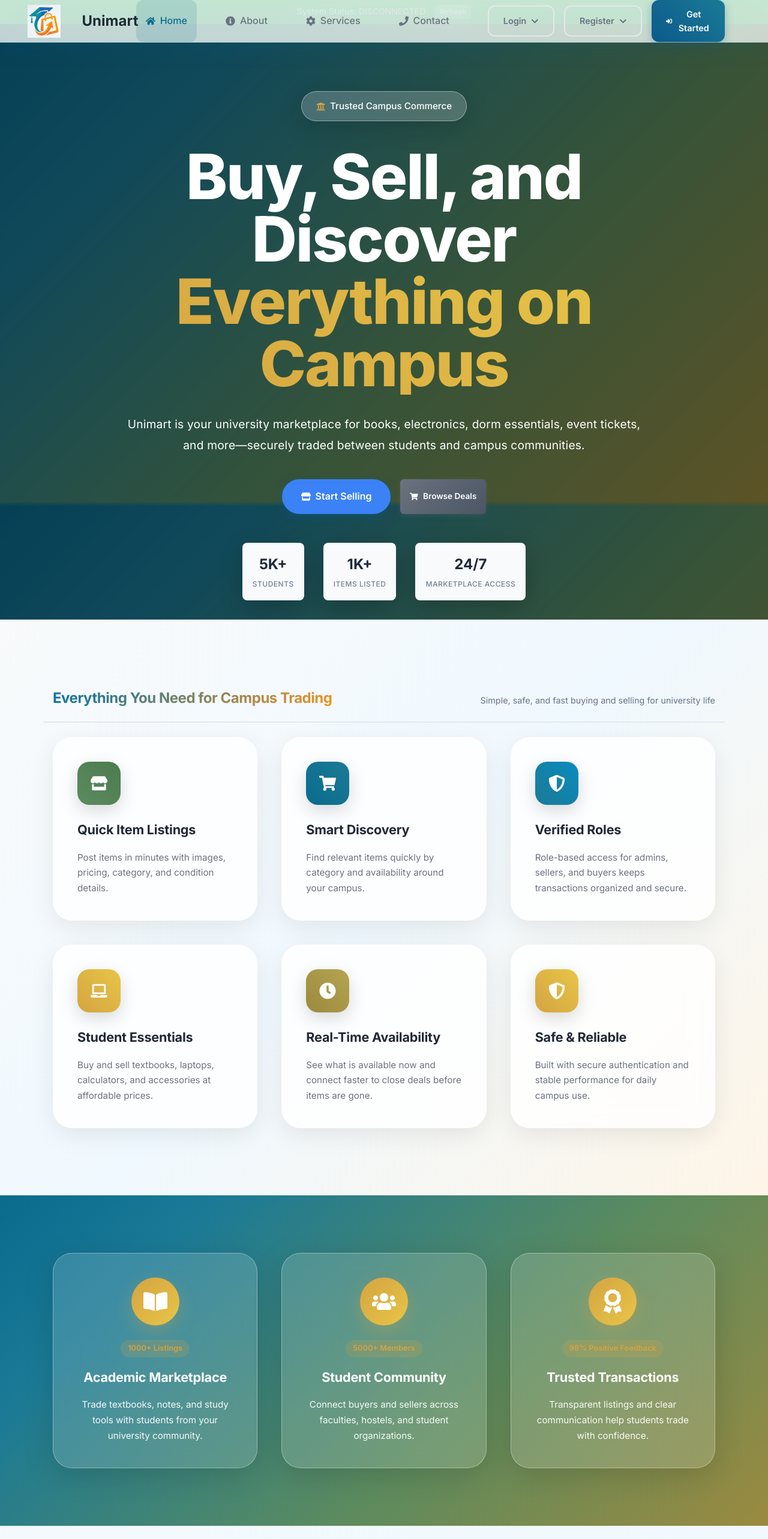
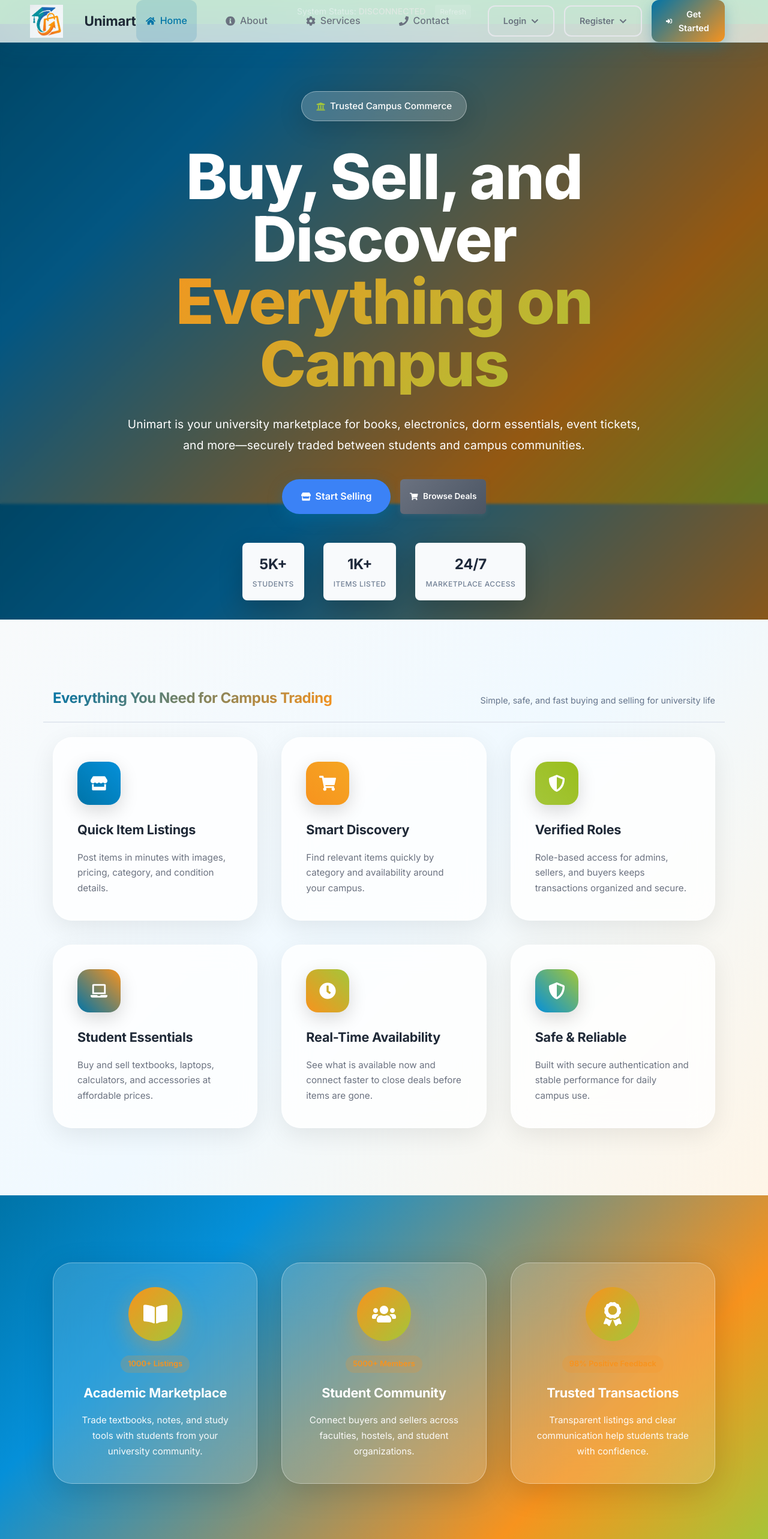
Before and after one commit to IT23818798/UniMart, a React (Vite) app in the folder frontend/: page / in a window 1280 px wide. Shown: the top 2566 px of the page at 60% size. Built offline with nearby package versions, Linux system fonts and the light colour scheme; no server answers; the HTML template or start-up script is replaced by a standard one.

Commit message:
updated home,admin dashboard

```diff
--- a/frontend/src/components/HomePage.css
+++ b/frontend/src/components/HomePage.css
@@ -95,7 +95,7 @@
 
 .logo-sub {
   font-size: 0.75rem;
-  color: #D4A442;
+  color: #0074A8;
   font-weight: 500;
   text-transform: uppercase;
   letter-spacing: 0.05em;
@@ -124,13 +124,13 @@
 }
 
 .nav-link:hover {
-  color: #0A6B8E;
-  background: rgba(10, 107, 142, 0.1);
+  color: #0074A8;
+  background: rgba(0, 116, 168, 0.1);
 }
 
 .nav-link.active {
-  color: #0A6B8E;
-  background: rgba(10, 107, 142, 0.15);
+  color: #0074A8;
+  background: rgba(0, 116, 168, 0.15);
 }
 
 .nav-icon {
@@ -166,20 +166,20 @@
 }
 
 .nav-btn-secondary:hover {
-  color: #0A6B8E;
-  border-color: #0A6B8E;
-  background: rgba(10, 107, 142, 0.05);
+  color: #0074A8;
+  border-color: #0074A8;
+  background: rgba(0, 116, 168, 0.08);
 }
 
 .nav-btn-primary {
-  background: linear-gradient(45deg, #0B5A8B, #1B7A96);
-  color: white;
-  box-shadow: 0 4px 15px rgba(11, 90, 139, 0.3);
+  background: linear-gradient(135deg, #0074A8, #F7931E);
+  color: white;
+  box-shadow: 0 8px 25px rgba(0, 116, 168, 0.3);
 }
 
 .nav-btn-primary:hover {
   transform: translateY(-2px);
-  box-shadow: 0 6px 20px rgba(11, 90, 139, 0.4);
+  box-shadow: 0 12px 40px rgba(0, 116, 168, 0.4);
 }
 
 .btn-icon {
@@ -200,8 +200,8 @@
 }
 
 .nav-toggle:hover {
-  color: #0A6B8E;
-  background: rgba(10, 107, 142, 0.1);
+  color: #0074A8;
+  background: rgba(0, 116, 168, 0.08);
 }
 
 /* Mobile Menu */
@@ -241,8 +241,8 @@
 }
 
 .nav-mobile-link:hover {
-  color: #0A6B8E;
-  background: rgba(10, 107, 142, 0.1);
+  color: #0074A8;
+  background: rgba(0, 116, 168, 0.08);
 }
 
 .nav-mobile-auth {
@@ -267,7 +267,7 @@
   display: flex;
   align-items: center;
   justify-content: center;
-  background: linear-gradient(135deg, #0A6B8E 0%, #1B7A96 20%, #5B8B5F 60%, #9B8A3F 100%);
+  background: linear-gradient(135deg, #0074A8 0%, #0590D9 25%, #F7931E 75%, #A4C639 100%);
   background-attachment: fixed;
   overflow: hidden;
   width: 100%;
@@ -316,7 +316,7 @@
 }
 
 .hero-badge-icon {
-  color: #D4A442;
+  color: #A4C639;
 }
 
 .hero-title {
@@ -330,7 +330,7 @@
 
 .hero-title-accent {
   display: block;
-  background: linear-gradient(45deg, #D4A442, #E8C547);
+  background: linear-gradient(135deg, #F7931E, #A4C639);
   -webkit-background-clip: text;
   -webkit-text-fill-color: transparent;
   background-clip: text;
@@ -369,14 +369,14 @@
 }
 
 .btn-primary {
-  background: linear-gradient(45deg, #0B5A8B, #1B7A96);
-  color: white;
-  box-shadow: 0 4px 15px rgba(11, 90, 139, 0.4);
+  background: linear-gradient(135deg, #0074A8, #F7931E);
+  color: white;
+  box-shadow: 0 8px 25px rgba(0, 116, 168, 0.4);
 }
 
 .btn-primary:hover {
   transform: translateY(-2px);
-  box-shadow: 0 8px 25px rgba(11, 90, 139, 0.6);
+  box-shadow: 0 12px 35px rgba(0, 116, 168, 0.5);
 }
 
 .btn-secondary {
@@ -414,9 +414,10 @@
 
 .stat-number {
   display: block;
-  font-size: 2rem;
-  font-weight: 700;
-  color: #D4A442;
+  font-size: 2.25rem;
+  font-weight: 800;
+  color: #F7931E;
+  letter-spacing: -0.01em;
 }
 
 .stat-label {
@@ -454,7 +455,7 @@
 /* Carousel Section */
 .carousel-section {
   padding: 6rem 1rem;
-  background: linear-gradient(180deg, #E3F3F8 0%, #F5F0E5 50%, #FFFFEF 100%);
+  background: linear-gradient(180deg, #f0f9ff 0%, #e0f2fe 50%, #ffffff 100%);
   width: 100%;
   margin: 0;
 }
@@ -556,12 +557,12 @@
   transition: all 0.3s ease;
 }
 
-.feature-emerald .feature-icon-wrapper { background: linear-gradient(45deg, #5B8B5F, #4B7B4F); }
-.feature-blue .feature-icon-wrapper { background: linear-gradient(45deg, #0A6B8E, #1B7A96); }
-.feature-cyan .feature-icon-wrapper { background: linear-gradient(45deg, #1B7A96, #0A8BBE); }
-.feature-orange .feature-icon-wrapper { background: linear-gradient(45deg, #D4A442, #E8C547); }
-.feature-purple .feature-icon-wrapper { background: linear-gradient(45deg, #9B8A3F, #B5A450); }
-.feature-green .feature-icon-wrapper { background: linear-gradient(45deg, #D4A442, #E8C547); }
+.feature-emerald .feature-icon-wrapper { background: linear-gradient(45deg, #0074A8, #0590D9); }
+.feature-blue .feature-icon-wrapper { background: linear-gradient(45deg, #F7931E, #F5A623); }
+.feature-cyan .feature-icon-wrapper { background: linear-gradient(45deg, #A4C639, #9ABE1D); }
+.feature-orange .feature-icon-wrapper { background: linear-gradient(45deg, #0074A8, #F7931E); }
+.feature-purple .feature-icon-wrapper { background: linear-gradient(45deg, #F7931E, #A4C639); }
+.feature-green .feature-icon-wrapper { background: linear-gradient(45deg, #0590D9, #A4C639); }
 
 .feature-title-modern {
   font-size: 1.35rem;
@@ -594,8 +595,8 @@
 
 /* Info Section */
 .info-section {
-  padding: 6rem 1rem;
-  background: linear-gradient(135deg, #0A6B8E 0%, #1B7A96 20%, #5B8B5F 60%, #9B8A3F 100%);
+  padding: 7rem 1rem;
+  background: linear-gradient(135deg, #0074A8 0%, #0590D9 25%, #F7931E 75%, #A4C639 100%);
   width: 100%;
   margin: 0;
 }
@@ -640,16 +641,17 @@
 }
 
 .info-icon-modern {
-  width: 80px;
-  height: 80px;
-  background: linear-gradient(135deg, #D4A442, #E8C547);
+  width: 90px;
+  height: 90px;
+  background: linear-gradient(135deg, #F7931E, #A4C639);
   border-radius: 50%;
   display: flex;
   align-items: center;
   justify-content: center;
   font-size: 2.5rem;
   color: white;
-  box-shadow: 0 10px 30px rgba(212, 164, 66, 0.3);
+  box-shadow: 0 12px 40px rgba(247, 147, 30, 0.4);
+  transition: all 0.3s ease;
 }
 
 .info-content-modern {
@@ -659,12 +661,12 @@
 .info-stats {
   display: inline-block;
   padding: 0.25rem 0.75rem;
-  background: rgba(212, 164, 66, 0.2);
+  background: rgba(247, 147, 30, 0.2);
   border-radius: 1rem;
   font-size: 0.8rem;
   font-weight: 600;
   margin-bottom: 1rem;
-  color: #D4A442;
+  color: #F7931E;
 }
 
 .info-title-modern {
@@ -683,7 +685,7 @@
 /* Status Section */
 .status-section {
   padding: 4rem 1rem;
-  background: linear-gradient(180deg, #F5F0E5 0%, #E3F3F8 100%);
+  background: linear-gradient(180deg, #f0f9ff 0%, #e6f7ff 100%);
   width: 100%;
   margin: 0;
 }
@@ -719,8 +721,8 @@
 }
 
 .status-dot.active {
-  background: #D4A442;
-  box-shadow: 0 0 10px rgba(212, 164, 66, 0.4);
+  background: #0074A8;
+  box-shadow: 0 0 10px rgba(0, 116, 168, 0.4);
 }
 
 .server-response {
@@ -875,16 +877,7 @@
 }
 
 .footer-logo-icon {
-  width: 60px;
-  height: 60px;
-  background: linear-gradient(135deg, #D4A442, #E8C547);
-  border-radius: 50%;
-  display: flex;
-  align-items: center;
-  justify-content: center;
-  font-size: 1.5rem;
-  color: white;
-  box-shadow: 0 10px 30px rgba(212, 164, 66, 0.3);
+  display: none;
 }
 
 .footer-logo-image {
@@ -944,11 +937,11 @@
 }
 
 .social-link:hover {
-  background: linear-gradient(135deg, #D4A442, #E8C547);
-  border-color: rgba(212, 164, 66, 0.5);
+  background: linear-gradient(135deg, #F7931E, #A4C639);
+  border-color: rgba(247, 147, 30, 0.5);
   color: white;
   transform: translateY(-2px);
-  box-shadow: 0 5px 15px rgba(212, 164, 66, 0.3);
+  box-shadow: 0 5px 15px rgba(0, 116, 168, 0.3);
 }
 
 /* Footer Headings */
@@ -967,7 +960,7 @@
   left: 0;
   width: 30px;
   height: 2px;
-  background: linear-gradient(90deg, #D4A442, #E8C547);
+  background: linear-gradient(90deg, #F7931E, #A4C639);
   border-radius: 1px;
 }
 
@@ -992,7 +985,7 @@
 }
 
 .footer-links a:hover {
-  color: #D4A442;
+  color: #F7931E;
   padding-left: 1rem;
 }
 
@@ -1004,7 +997,7 @@
   transform: translateY(-50%);
   width: 0;
   height: 2px;
-  background: linear-gradient(90deg, #D4A442, #E8C547);
+  background: linear-gradient(90deg, #F7931E, #A4C639);
   transition: width 0.3s ease;
 }
 
@@ -1026,7 +1019,7 @@
 }
 
 .contact-icon {
-  color: #D4A442;
+  color: #F7931E;
   font-size: 1.1rem;
   margin-top: 0.2rem;
   flex-shrink: 0;
@@ -1069,7 +1062,7 @@
   display: flex;
   align-items: center;
   gap: 0.5rem;
-  background: linear-gradient(135deg, #D4A442, #E8C547);
+  background: linear-gradient(135deg, #F7931E, #A4C639);
   color: white;
   border: none;
   padding: 0.8rem 1.5rem;
@@ -1078,13 +1071,13 @@
   font-weight: 500;
   cursor: pointer;
   transition: all 0.3s ease;
-  box-shadow: 0 5px 15px rgba(212, 164, 66, 0.3);
+  box-shadow: 0 5px 15px rgba(0, 116, 168, 0.3);
 }
 
 .back-to-top:hover {
-  background: linear-gradient(135deg, #E8C547, #D4A442);
+  background: linear-gradient(135deg, #A4C639, #F7931E);
   transform: translateY(-2px);
-  box-shadow: 0 8px 25px rgba(212, 164, 66, 0.4);
+  box-shadow: 0 8px 25px rgba(0, 116, 168, 0.4);
 }
 
 /* Footer Responsive */
@@ -1205,13 +1198,13 @@
 }
 
 .dropdown-item:hover {
-  background: rgba(10, 107, 142, 0.1);
-  color: #0A6B8E;
+  background: rgba(0, 116, 168, 0.1);
+  color: #0074A8;
 }
 
 .dropdown-icon {
   font-size: 1rem;
-  color: #0A6B8E;
+  color: #0074A8;
 }
 
 /* Mobile Dropdown */
@@ -1264,8 +1257,8 @@
 }
 
 .dropdown-item-mobile:hover {
-  background: rgba(212, 164, 66, 0.2);
-  color: #D4A442;
+  background: rgba(0, 116, 168, 0.2);
+  color: #F7931E;
 }
 
 /* Login Page Styles */
@@ -1394,7 +1387,7 @@
 
 .form-group input:focus {
   outline: none;
-  border-color: rgba(10, 107, 142, 0.5);
+  border-color: rgba(0, 116, 168, 0.5);
   background: rgba(255, 255, 255, 0.15);
 }
 
@@ -1463,8 +1456,8 @@
 }
 
 .checkbox-label input[type="checkbox"]:checked + .checkbox-custom {
-  background: #0A6B8E;
-  border-color: #0A6B8E;
+  background: #0074A8;
+  border-color: #0074A8;
 }
 
 .checkbox-label input[type="checkbox"]:checked + .checkbox-custom::after {
@@ -1485,7 +1478,7 @@
 }
 
 .forgot-password:hover {
-  color: #D4A442;
+  color: #F7931E;
 }
 
 .login-submit {
@@ -1518,7 +1511,7 @@
 }
 
 .login-image-section {
-  background: linear-gradient(135deg, rgba(212, 164, 66, 0.1), rgba(27, 122, 150, 0.1));
+  background: linear-gradient(135deg, rgba(0, 116, 168, 0.1), rgba(247, 147, 30, 0.1));
   display: flex;
   align-items: center;
   justify-content: center;
@@ -1560,7 +1553,7 @@
 
 .feature-icon {
   font-size: 1.5rem;
-  color: #D4A442;
+  color: #F7931E;
 }
 
 .feature-item span {
@@ -1729,7 +1722,7 @@
 }
 
 .register-image-section {
-  background: linear-gradient(135deg, rgba(212, 164, 66, 0.1), rgba(27, 122, 150, 0.1));
+  background: linear-gradient(135deg, rgba(0, 116, 168, 0.1), rgba(247, 147, 30, 0.1));
   display: flex;
   align-items: center;
   justify-content: center;
@@ -1772,7 +1765,7 @@
 
 .benefit-icon {
   font-size: 1.5rem;
-  color: #D4A442;
+  color: #F7931E;
   margin-top: 0.2rem;
   flex-shrink: 0;
 }
--- a/frontend/src/components/HomePage.jsx
+++ b/frontend/src/components/HomePage.jsx
@@ -1,6 +1,6 @@
 import React, { useState, useEffect } from "react";
 import "./HomePage.css";
-import UnimartLogo from "./images/Unimart logo.png";
+import UnimartLogo from "../assests/images/Unimart logo.png";
 import {
   FaSeedling,
   FaTractor,
@@ -122,7 +122,7 @@
               alt="UniMart Marketplace logo"
               className="logo-image"
             />
-            <span className="logo-main">Unimart</span>
+            <span className="logo-title">Unimart</span>
           </div>
 
           {/* Desktop Menu */}
@@ -398,7 +398,6 @@
                   alt="UniMart Marketplace logo"
                   className="footer-logo-image"
                 />
-                <span className="footer-logo-main">Unimart</span>
               </div>
               <p className="footer-description">
                 Unimart helps university students buy and sell items with ease.
```
